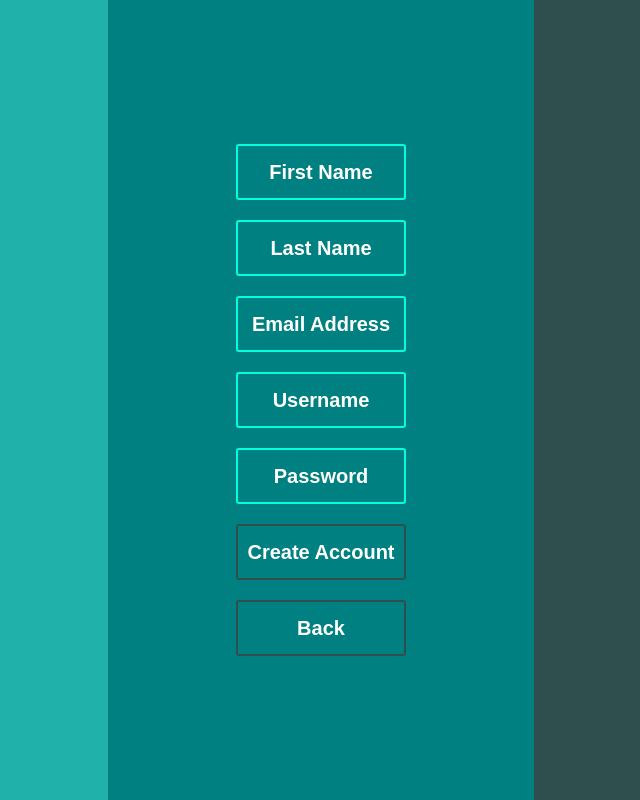
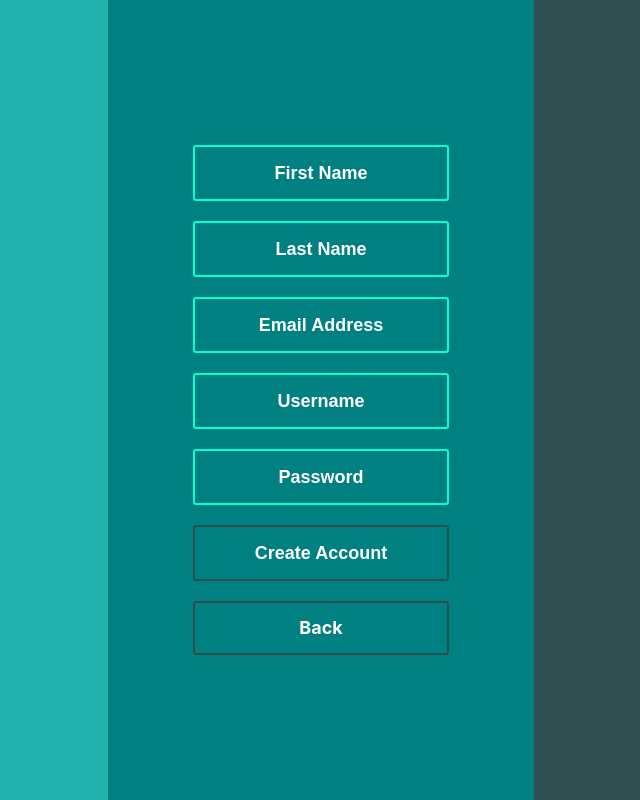
Before and after one commit to YourPreferredSource/FootballLeague, a React (Create React App) app: page /CreateAccount in a window 1280 px wide. Shown: the whole page, without its empty margins (319-959 px from the left). Built offline with nearby package versions, Linux system fonts and the light colour scheme.

Commit message:
Font size lowered, button width increased on CA Page

```diff
--- a/src/components/CreateAccount.js
+++ b/src/components/CreateAccount.js
@@ -2,6 +2,7 @@ import React from 'react'
 import '../App.css'
 import './loginPage.css'
 import './createAccount.css'
+import { NavLink } from 'react-router-dom'
 
 const CreateAccount = () => {
 
@@ -26,7 +27,7 @@ const CreateAccount = () => {
                     </input>
 
                     <button className = 'createAccButton'> Create Account </button>
-                    <button className = 'createAccButton'> Back </button>
+                    <NavLink to = '/' className = 'createAccButton'> Back </NavLink>
                 </form>
 
            </div>
--- a/src/components/LoginPage.js
+++ b/src/components/LoginPage.js
@@ -28,7 +28,7 @@ const LoginPage = () => {
                         <button type = 'button' className = 'loginLeftButton'> Login </button>
 
 
-                        <button type = 'button' className = 'loginLeftButton'> Create Account </button>
+                        <NavLink to = '/CreateAccount' type = 'button' className = 'loginLeftButton'> Create Account </NavLink>
 
                 </form>
 
--- a/src/components/createAccount.css
+++ b/src/components/createAccount.css
@@ -6,7 +6,7 @@
 
 .createAccInput {
     background-color:transparent;
-    width: 40%;
+    width: 60%;
     line-height: 50px;
     box-sizing: border-box;
     box-shadow: 1 3px 6px;
@@ -14,7 +14,7 @@
     border-radius: 3px;
     border-color: var(--button-outline-color);
     color: white;
-    font-size: 20px;
+    font-size: 18px;
     justify-content: center;
     text-align: center;
     margin: 10px;
@@ -27,7 +27,7 @@
 
 .createAccButton {
     background-color: var(--middle-mint-color);
-    width: 40%;
+    width: 60%;
     line-height: 50px;
     box-sizing: border-box;
     box-shadow: 1 3px 6px;
@@ -35,13 +35,14 @@
     border-radius: 3px;
     border-color: var(--dark-mint-color);
     color: white;
-    font-size: 20px;
+    font-size: 18px;
     justify-content: center;
     text-align: center;
     margin: 10px;
     font-weight: bold;
     cursor: pointer;
     transition: 0.5s;
+    text-decoration: none;
 }
 
 .createAccButton:hover{
--- a/src/components/loginPage.css
+++ b/src/components/loginPage.css
@@ -49,7 +49,7 @@
     border-radius: 3px;
     border-color: var(--button-outline-color);
     color: white;
-    font-size: 20px;
+    font-size: 18px;
     justify-content: center;
     text-align: center;
     margin: 10px;
@@ -86,7 +86,7 @@
 ::placeholder {
     color: white;
     opacity: 1;
-    font-size: 20px;
+    font-size: 18px;
     font-weight: bold;
     text-align: center;
 
@@ -102,13 +102,14 @@
     border-radius: 3px;
     border-color: var(--dark-mint-color);
     color: white;
-    font-size: 20px;
+    font-size: 18px;
     justify-content: center;
     text-align: center;
     margin: 10px;
     font-weight: bold;
     cursor: pointer;
     transition: 0.5s;
+    text-decoration: none;
 }
 
 .loginLeftButton:hover{
@@ -126,7 +127,7 @@
     border-radius: 3px;
     border-color: var(--light-mint-color);
     color: white;
-    font-size: 20px;
+    font-size: 18px;
     justify-content: center;
     text-align: center;
     margin: 10px;
```
